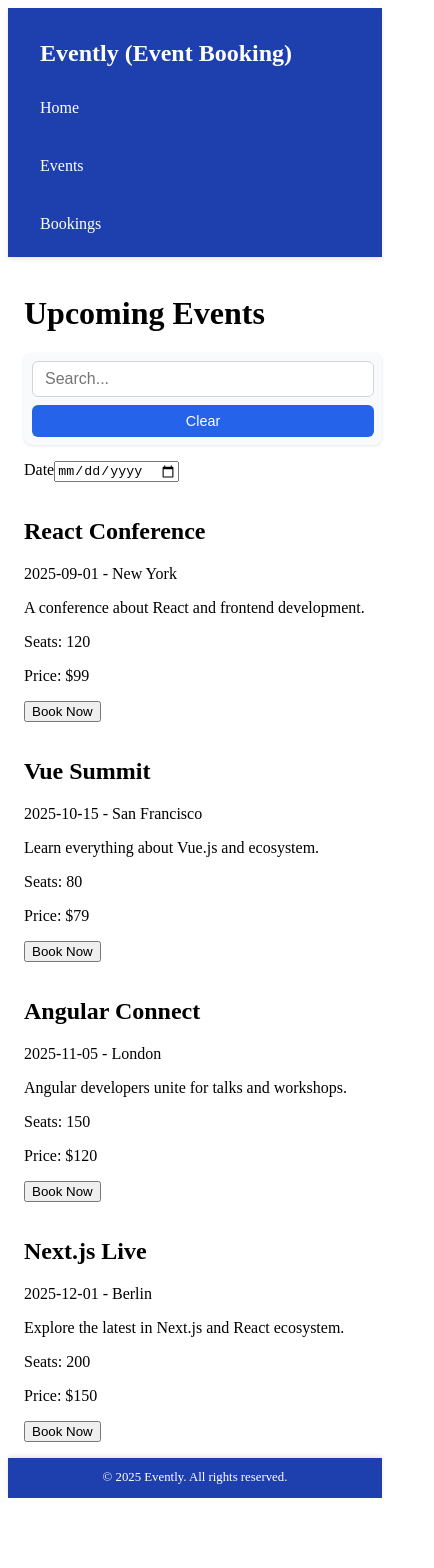
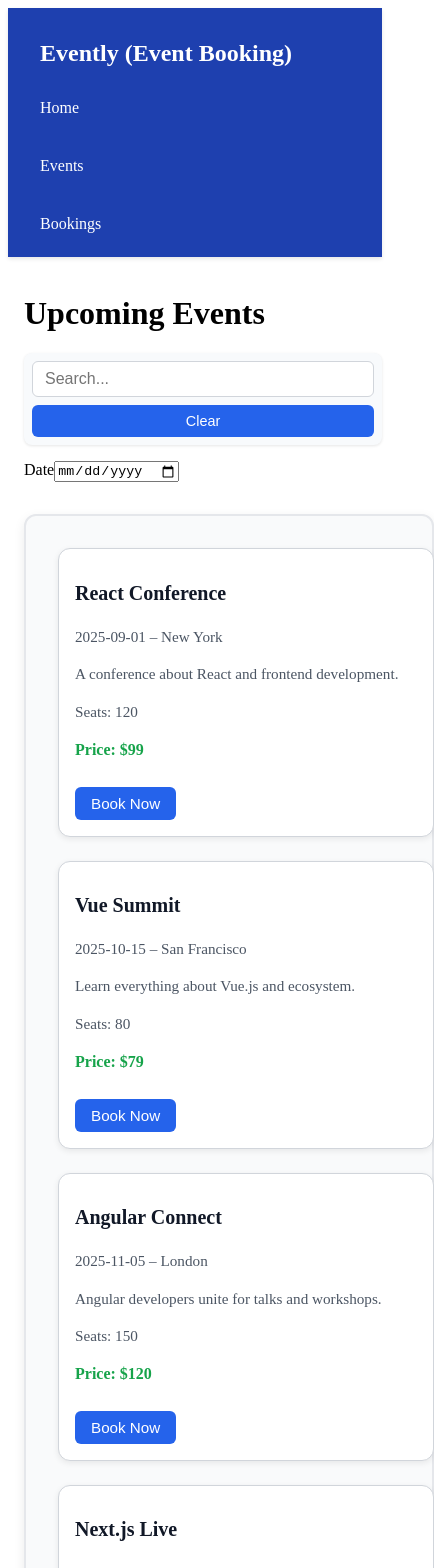
Before and after one commit to PriyeshIllam/ankita-testsubmit, a Next.js app: page / in a window 390 px wide. Shown: the top 1568 px of the page, 434 px wide, since content can reach past the window. Before the commit the page ends 1506 px from the top, so only its background shows below. Built offline with nearby package versions, Linux system fonts and the light colour scheme.

Commit message:
responsive web designer

```diff
--- a/src/app/page.tsx
+++ b/src/app/page.tsx
@@ -5,6 +5,7 @@
 import EventCard from "../components/EventCard";
 import DateFilter from "../components/DateFilter";
 import { Event } from "../utils/types";
+import styles from "../components/EventCard/EventCard.module.css"; // <-- Import the CSS module
 
 const events: Event[] = [
   {
@@ -83,8 +84,8 @@
         </p>
       )}
 
-      {/* Events Grid */}
-      <div style={{ display: "grid", gap: "1rem", marginTop: "1rem" }}>
+      {/* Events Grid using the CSS module */}
+      <div className={styles.cardsContainer}>
         {filteredEvents.map((event) => (
           <EventCard
             key={event.id}
--- /dev/null
+++ b/src/components/EventCard/EventCard.module.css
@@ -0,0 +1,77 @@
+.cardsContainer {
+  display: grid;
+  grid-template-columns: repeat(auto-fit, minmax(280px, 1fr));
+  gap: 1.5rem;
+  width: 100%;
+  max-width: 900px;
+  margin: 2rem auto; /* centers the container horizontally with margin */
+  padding: 2rem;
+  border: 2px solid #e5e7eb; /* border around the entire grid */
+  border-radius: 12px;
+  background-color: #f9fafb; /* light background for contrast */
+  box-shadow: 0 4px 12px rgba(0, 0, 0, 0.08); /* optional shadow */
+}
+
+.card {
+  display: flex;
+  flex-direction: column;
+  justify-content: space-between;
+  background-color: #ffffff;
+  border: 1px solid #d1d5db; /* card border */
+  border-radius: 12px;
+  padding: 1rem;
+  box-shadow: 0 2px 6px rgba(0, 0, 0, 0.08);
+  transition: transform 0.2s ease, box-shadow 0.2s ease;
+  width: 100%;
+}
+
+.card:hover {
+  transform: translateY(-3px);
+  box-shadow: 0 4px 10px rgba(0, 0, 0, 0.12);
+}
+
+.title {
+  font-size: 1.25rem;
+  font-weight: 600;
+  margin-bottom: 0.5rem;
+  color: #111827;
+}
+
+.dateLocation,
+.description,
+.seats {
+  font-size: 0.95rem;
+  color: #4b5563;
+  margin-bottom: 0.25rem;
+}
+
+.price {
+  font-weight: 600;
+  color: #16a34a;
+}
+
+.button {
+  margin-top: 0.75rem;
+  background-color: #2563eb;
+  color: white;
+  padding: 0.5rem 1rem;
+  border: none;
+  border-radius: 6px;
+  font-size: 0.95rem;
+  cursor: pointer;
+  align-self: flex-start;
+  transition: background-color 0.2s ease;
+}
+
+.button:hover {
+  background-color: #1e40af;
+}
+
+@media (max-width: 768px) {
+  .cardsContainer {
+    grid-template-columns: 1fr; /* one card per row on small screens */
+  }
+  .card {
+    max-width: 100%;
+  }
+}
--- a/src/components/EventCard/index.tsx
+++ b/src/components/EventCard/index.tsx
@@ -1,4 +1,5 @@
 import { Event } from "../../utils/types";
+import styles from "./EventCard.module.css";
 
 interface EventCardProps {
   event: Event;
@@ -7,15 +8,15 @@
 
 export default function EventCard({ event, onBookClick }: EventCardProps) {
   return (
-    <div className="event-card border p-4 rounded shadow">
-      <h2>{event.name}</h2>
-      <p>
-        {event.date} - {event.location}
+    <div className={styles.card}>
+      <h2 className={styles.title}>{event.name}</h2>
+      <p className={styles.dateLocation}>
+        {event.date} – {event.location}
       </p>
-      <p>{event.description}</p>
-      <p>Seats: {event.seats}</p>
-      <p>Price: ${event.price}</p>
-      <button type="button" onClick={onBookClick}>
+      <p className={styles.description}>{event.description}</p>
+      <p className={styles.seats}>Seats: {event.seats}</p>
+      <p className={styles.price}>Price: ${event.price}</p>
+      <button className={styles.button} type="button" onClick={onBookClick}>
         Book Now
       </button>
     </div>
```
